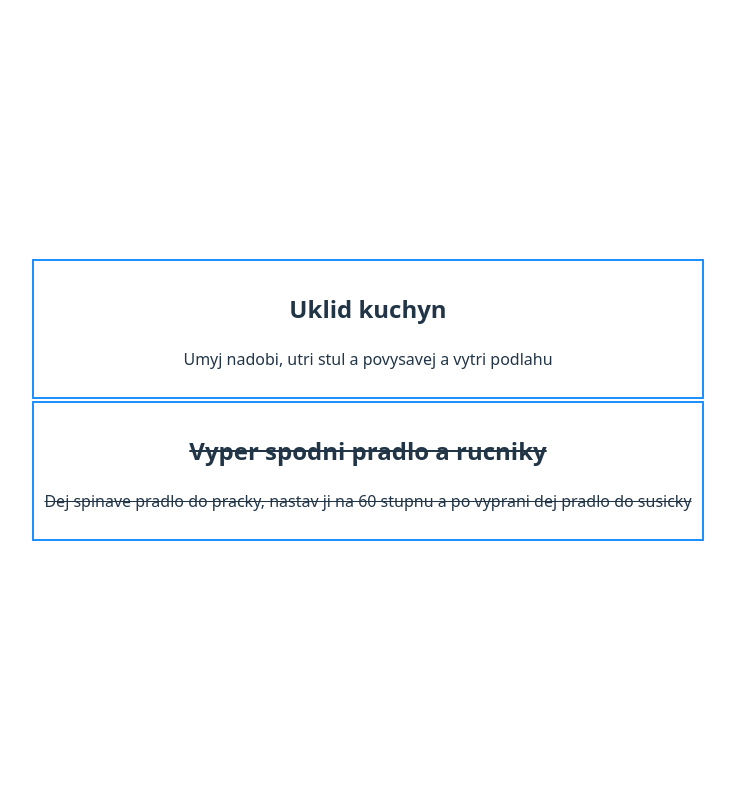
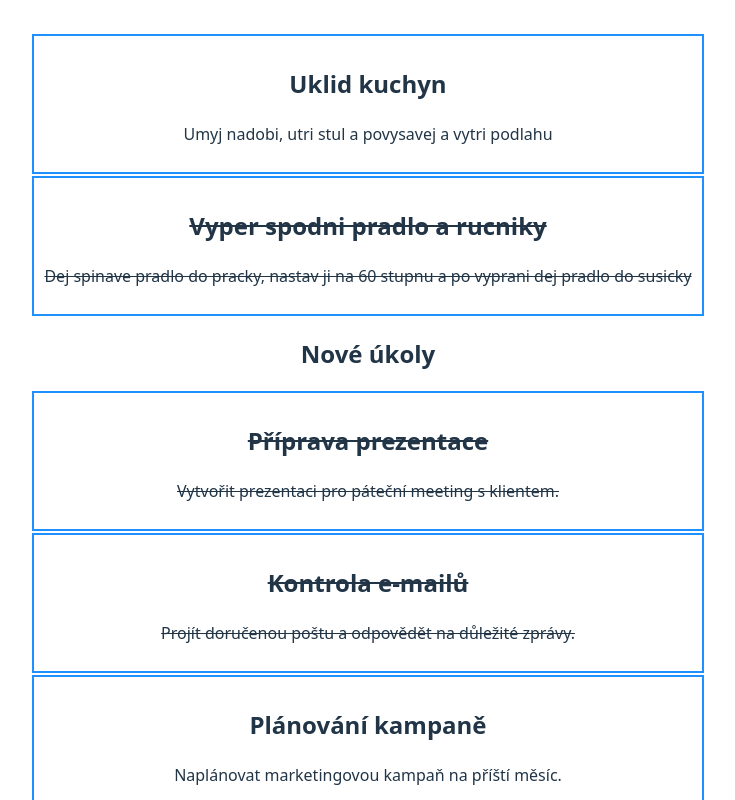
Before and after one commit to BarbaraStrbikova/ukolnicek, a React (Vite) app: page / in a window 1280 px wide. Shown: the top 800 px of the page, without its empty margins (272-1007 px from the left). Built offline with nearby package versions, Linux system fonts and the light colour scheme.

Commit message:
komponenta_List

```diff
--- a/src/App.tsx
+++ b/src/App.tsx
@@ -1,14 +1,42 @@
 
+import { useState } from 'react';
 import './App.css'
 
 import  {Item } from './components/Item';
+import type{ ItemProps } from './components/Item';
+
+import {List} from './components/List'
 
 function App() {
+
+  const[tasks, setTasks] =  useState<ItemProps[]> ([
+  {
+     title: 'Příprava prezentace',
+     description: 'Vytvořit prezentaci pro páteční meeting s klientem.',
+     done: true
+  },
+
+  {
+     title: 'Kontrola e-mailů',
+     description: 'Projít doručenou poštu a odpovědět na důležité zprávy.',
+     done: true
+  },
+  {
+     title: 'Plánování kampaně',
+     description: 'Naplánovat marketingovou kampaň na příští měsíc.',
+     done: false
+  },
+  {
+     title: 'Testování aplikace',
+     description: 'Otestovat nové funkce a nahlásit případné chyby.',
+     done: false
+  }
+]);
 
 
   return (
     <>
-      <Item
+     <Item
       title="Uklid kuchyn"
       description='Umyj nadobi, utri stul a povysavej a vytri podlahu'
       done={false}/>
@@ -17,6 +45,8 @@ function App() {
       description='Dej spinave pradlo do pracky, nastav ji na 60 stupnu a po vyprani dej pradlo do susicky'
       done={true}/>
 
+    <List title="Nové úkoly" items={tasks}/>
+
 
     </>
   )
--- /dev/null
+++ b/src/components/List.tsx
@@ -0,0 +1,26 @@
+import { Item } from "./Item";
+import type { ItemProps } from "./Item";
+
+
+export interface ListProps {
+  title: string;
+  items: ItemProps[];
+}
+
+export const List = ( {title, items} : ListProps) => {
+
+  return (
+    <div>
+      <h2>{title}</h2>
+      {items.map ((item) => (
+        <Item
+        key={item.title}
+        title={item.title}
+        description={item.description}
+        done={item.done}
+        />
+      ))}
+    </div>
+  )
+
+}
```
